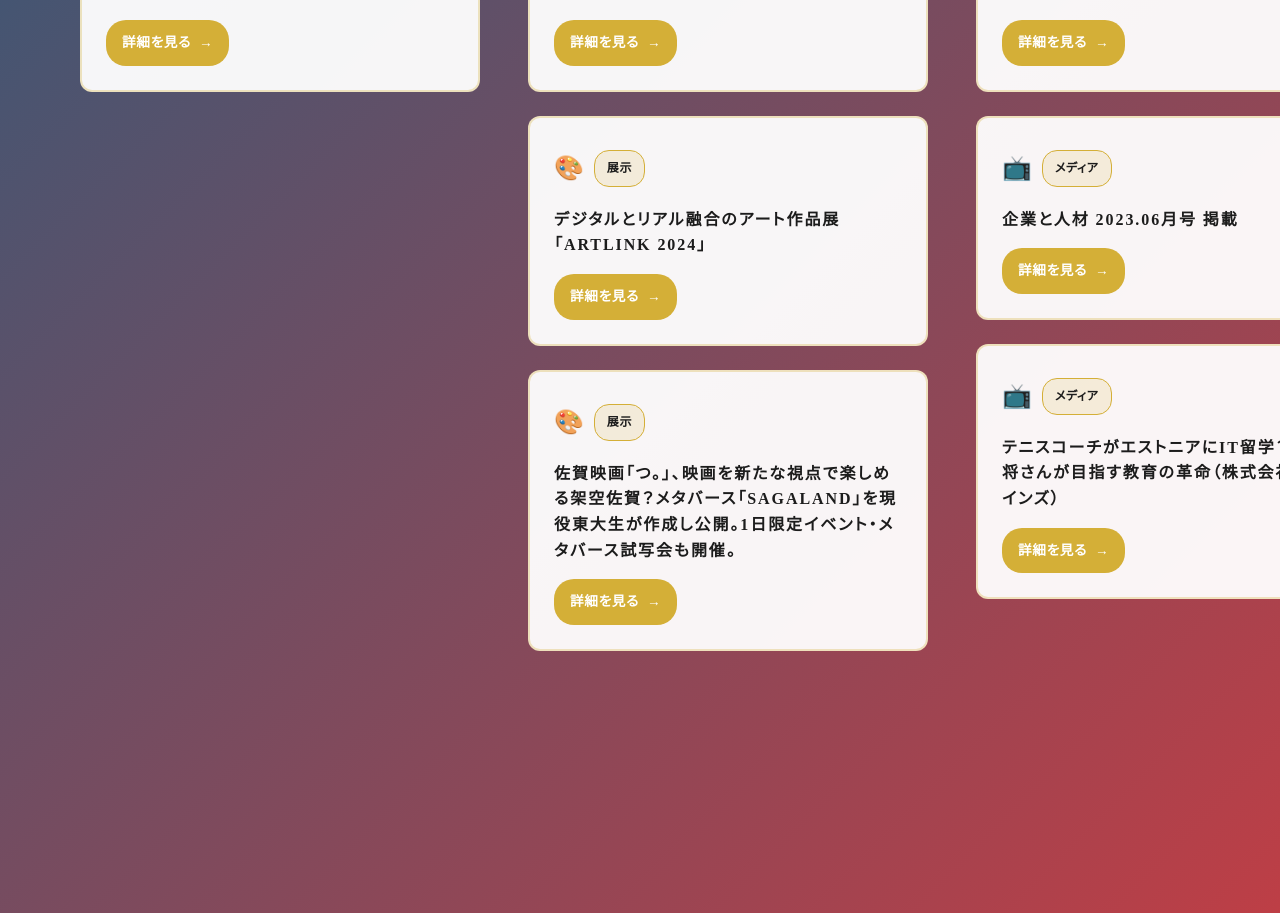
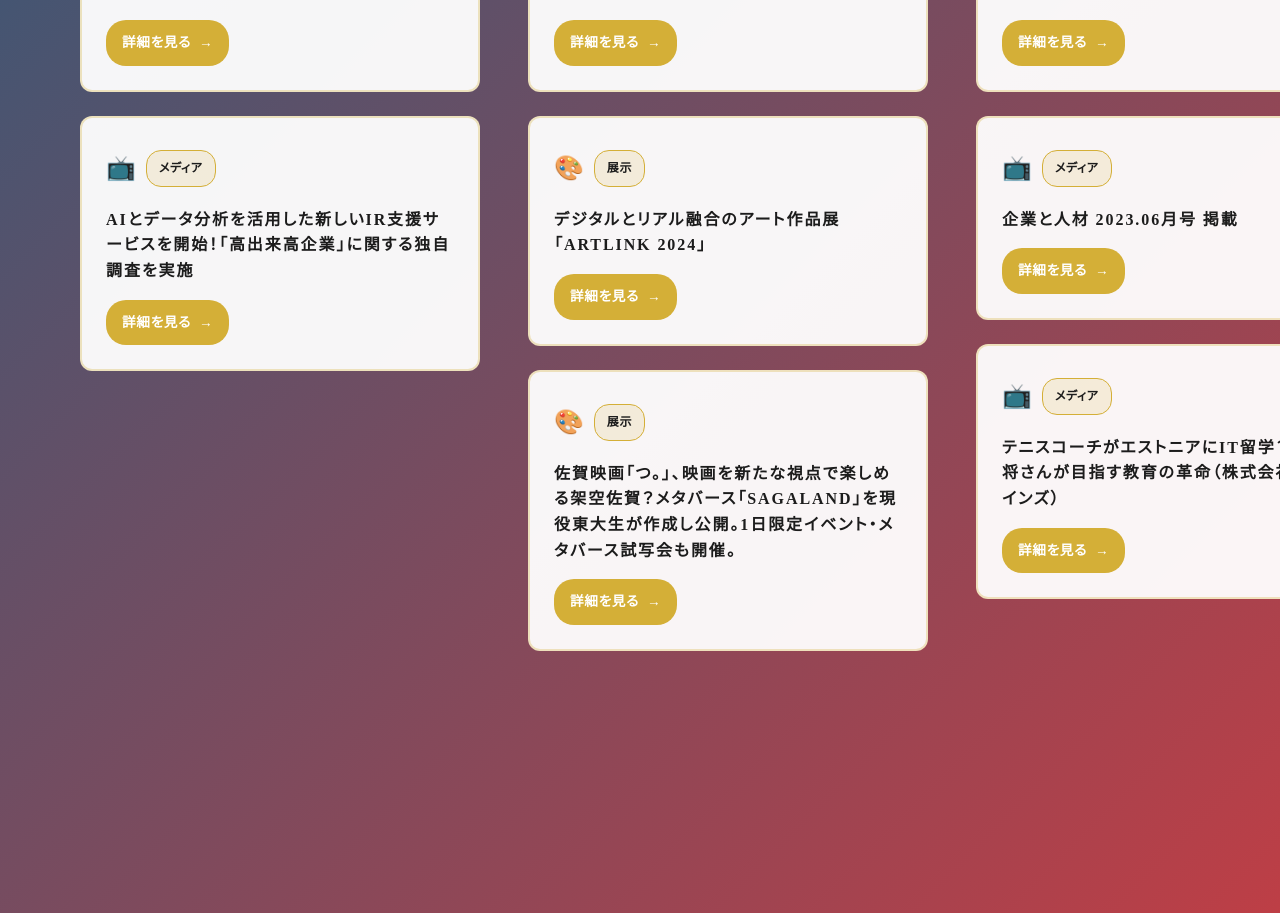
Before and after one commit to TIshow/mysite, a React (Vite) app: page / in a window 1280 px wide. Shown: the part 5685-6598 px from the top of the page. Built offline with nearby package versions, Linux system fonts and the light colour scheme.

Commit message:
Add: Added press at 2025

```diff
--- a/src/components/Achievements.jsx
+++ b/src/components/Achievements.jsx
@@ -17,6 +17,11 @@ function Achievements() {
           category: 'メディア',
           title: '高校の“マンガ学科”の授業にメタバースを活用 HIKKYが熊本県高森町と包括連携協定',
           url: 'https://www.moguravr.com/hikky-takamori-metaverse-partnership/'
+        },
+        {
+          category: 'メディア',
+          title: 'AIとデータ分析を活用した新しいIR支援サービスを開始！「高出来高企業」に関する独自調査を実施',
+          url: 'https://www.atpress.ne.jp/news/446158'
         }
       ]
     },
```
